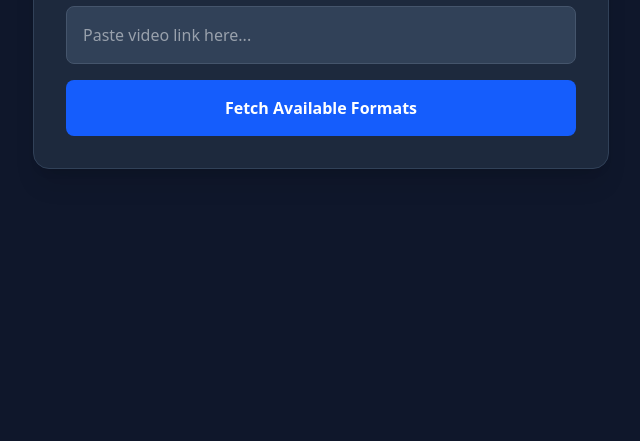
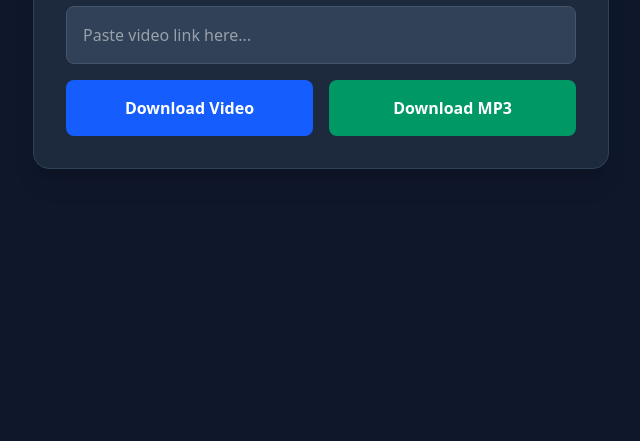
Before and after one commit to Sifti-B/gud, a plain HTML site: page public/index.html in a window 1280 px wide. Shown: the part 359-800 px from the top of the page, without its empty margins (319-959 px from the left). Drawn offline with nearby package versions, Linux system fonts and the light colour scheme.

Commit message:
Update index.html

```diff
--- a/public/index.html
+++ b/public/index.html
@@ -17,92 +17,77 @@
 
         <div class="space-y-4">
             <input type="text" id="urlInput" placeholder="Paste video link here..." class="w-full p-4 rounded-lg bg-slate-700 border border-slate-600 focus:outline-none focus:border-blue-500">
-            <button onclick="fetchVideoInfo()" id="fetchBtn" class="w-full bg-blue-600 hover:bg-blue-500 font-semibold p-4 rounded-lg transition">Fetch Available Formats</button>
+
+            <div class="flex gap-4">
+                <button onclick="processDownload('tunnel')" id="videoBtn" class="w-1/2 bg-blue-600 hover:bg-blue-500 font-semibold p-4 rounded-lg transition">Download Video</button>
+                <button onclick="processDownload('audio')" id="audioBtn" class="w-1/2 bg-emerald-600 hover:bg-emerald-500 font-semibold p-4 rounded-lg transition">Download MP3</button>
+            </div>
         </div>
 
-        <!-- Result Container Hidden by Default -->
-        <div id="resultContainer" class="mt-8 hidden space-y-4">
-            <div class="flex gap-4 items-center bg-slate-700/50 p-4 rounded-xl border border-slate-600">
-                <img id="thumb" class="w-28 rounded-lg shadow" src="" alt="Thumbnail">
-                <div>
-                    <h3 id="videoTitle" class="font-bold line-clamp-2"></h3>
-                    <p id="duration" class="text-sm text-slate-400 mt-1"></p>
-                </div>
-            </div>
-
-            <div>
-                <label class="block text-sm font-medium text-slate-400 mb-2">Select Quality / Format:</label>
-                <select id="formatSelect" class="w-full p-3 rounded-lg bg-slate-700 border border-slate-600 focus:outline-none"></select>
-            </div>
-
-            <button onclick="startDownload()" class="w-full bg-emerald-600 hover:bg-emerald-500 font-semibold p-4 rounded-lg transition">Download Now</button>
+        <!-- Processing Status Box -->
+        <div id="statusContainer" class="mt-6 hidden p-4 rounded-lg bg-slate-700/50 border border-slate-600 text-center animate-pulse">
+            <p id="statusText" class="text-sm font-medium text-slate-300"></p>
         </div>
     </div>
 
     <script>
-        async function fetchVideoInfo() {
-            const url = document.getElementById('urlInput').value;
-            const btn = document.getElementById('fetchBtn');
-            if(!url) return alert('Please enter a URL');
+        async function processDownload(mode) {
+            const inputUrl = document.getElementById('urlInput').value.strip ? document.getElementById('urlInput').value.strip() : document.getElementById('urlInput').value;
+            const videoBtn = document.getElementById('videoBtn');
+            const audioBtn = document.getElementById('audioBtn');
+            const statusContainer = document.getElementById('statusContainer');
+            const statusText = document.getElementById('statusText');
 
-            btn.disabled = true;
-            btn.innerText = 'Fetching...';
+            if (!inputUrl) return alert('Please paste a valid video URL first!');
+
+            // Lock buttons during download request
+            videoBtn.disabled = true;
+            audioBtn.disabled = true;
+            statusContainer.classList.remove('hidden');
+            statusText.innerText = "Connecting to API cluster & bypassing blocks...";
 
             try {
-                const response = await fetch('/api/info', {
+                // Public open-source API cluster instance wrapper
+                const response = await fetch('https://cobalt.tools', {
                     method: 'POST',
-                    headers: { 'Content-Type': 'application/json' },
-                    body: JSON.stringify({ url })
+                    headers: {
+                        'Content-Type': 'application/json',
+                        'Accept': 'application/json'
+                    },
+                    body: JSON.stringify({
+                        url: inputUrl,
+                        videoQuality: '1080', // Fetches standard high-definition playable container
+                        downloadMode: mode,   // Switchable parameter: 'tunnel' (video) or 'audio' (mp3)
+                        audioFormat: 'mp3'
+                    })
                 });
-
-                if (!response.ok) {
-                    const errorDetail = await response.json();
-                    throw new Error(errorDetail.detail || 'Server encountered an issue.');
-                }
 
                 const data = await response.json();
 
-                // Safe extraction fallback if payload returns slightly shifted keys
-                const formats = data.formats || data.Formats || [];
-                const title = data.title || 'Video Title';
-                const thumbnail = data.thumbnail || '';
-                const duration = data.duration || '0:00';
-
-                currentUrl = url;
-                currentTitle = title;
-
-                document.getElementById('thumb').src = thumbnail;
-                document.getElementById('videoTitle').innerText = title;
-                document.getElementById('duration').innerText = `Duration: ${duration}`;
-
-                const select = document.getElementById('formatSelect');
-                select.innerHTML = '';
-
-                if (formats.length === 0) {
-                    // Fallback option if individual resolution matrix extraction fails
-                    const opt = document.createElement('option');
-                    opt.value = 'best';
-                    opt.innerText = 'Standard / Best Quality Available';
-                    select.appendChild(opt);
-                } else {
-                        formats.forEach(f => {
-                        const opt = document.createElement('option');
-                        opt.value = f.formatId || 'best';
-                        opt.innerText = `${f.resolution || 'Default'} (${f.ext || 'mp4'}) - ${f.note || ''}`;
-                        select.appendChild(opt);
-                    });
-
+                if (data.status === 'error') {
+                    throw new Error(data.text || 'API failed to fetch download link.');
                 }
 
-                document.getElementById('resultContainer').classList.remove('hidden');
+                if (data.url) {
+                    statusText.innerText = "Download link ready! Transferring file...";
+                    // Instantly trigger browser native file download save sequence
+                    window.location.href = data.url;
+                } else if (data.status === 'picker') {
+                    throw new Error('This video requires manual item picker verification.');
+                } else {
+                    throw new Error('Invalid response structure from download cluster.');
+                }
+
             } catch (err) {
-                alert('Connection Notification: ' + err.message);
+                console.error(err);
+                alert('Downloader Notification: ' + err.message);
             } finally {
-                btn.disabled = false;
-                btn.innerText = 'Fetch Available Formats';
+                // Restore interaction controls
+                videoBtn.disabled = false;
+                audioBtn.disabled = false;
+                statusContainer.classList.add('hidden');
             }
         }
-
     </script>
 </body>
 </html>
```
